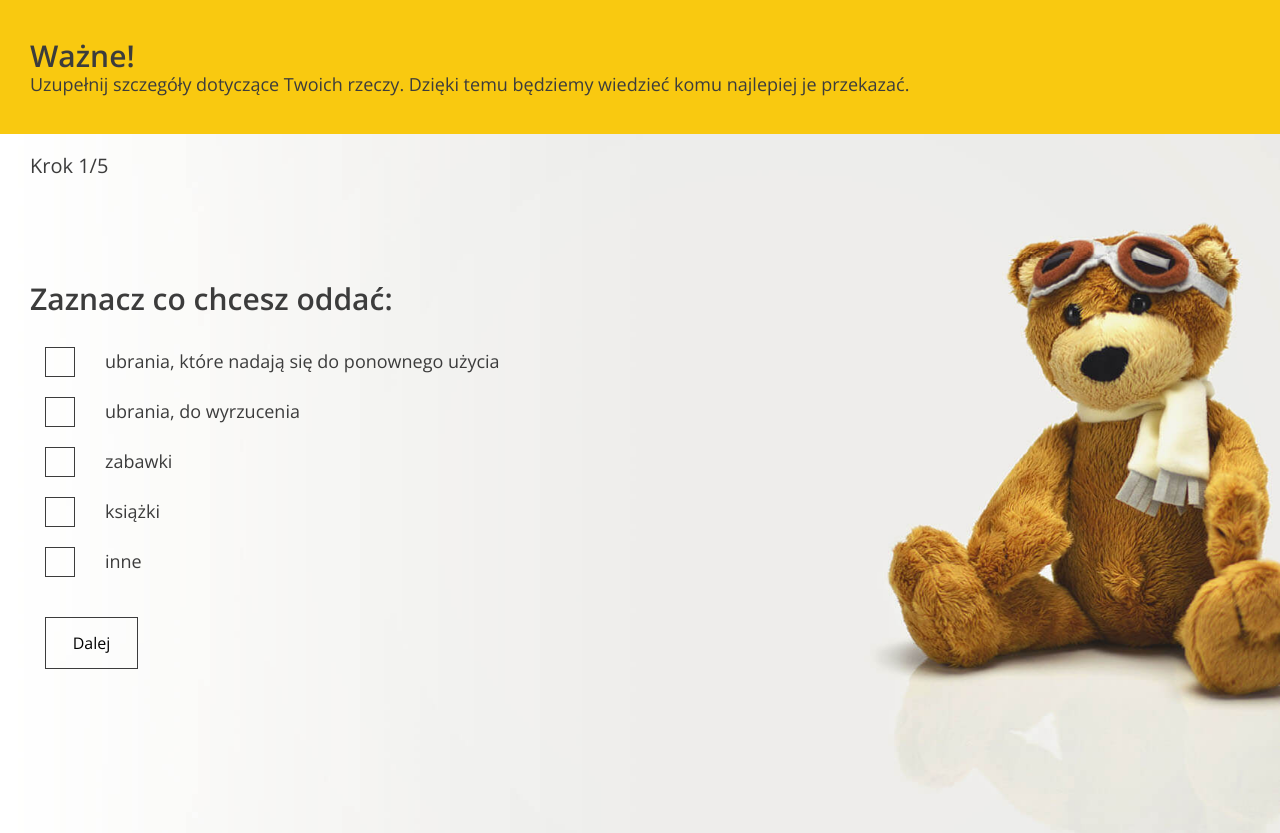
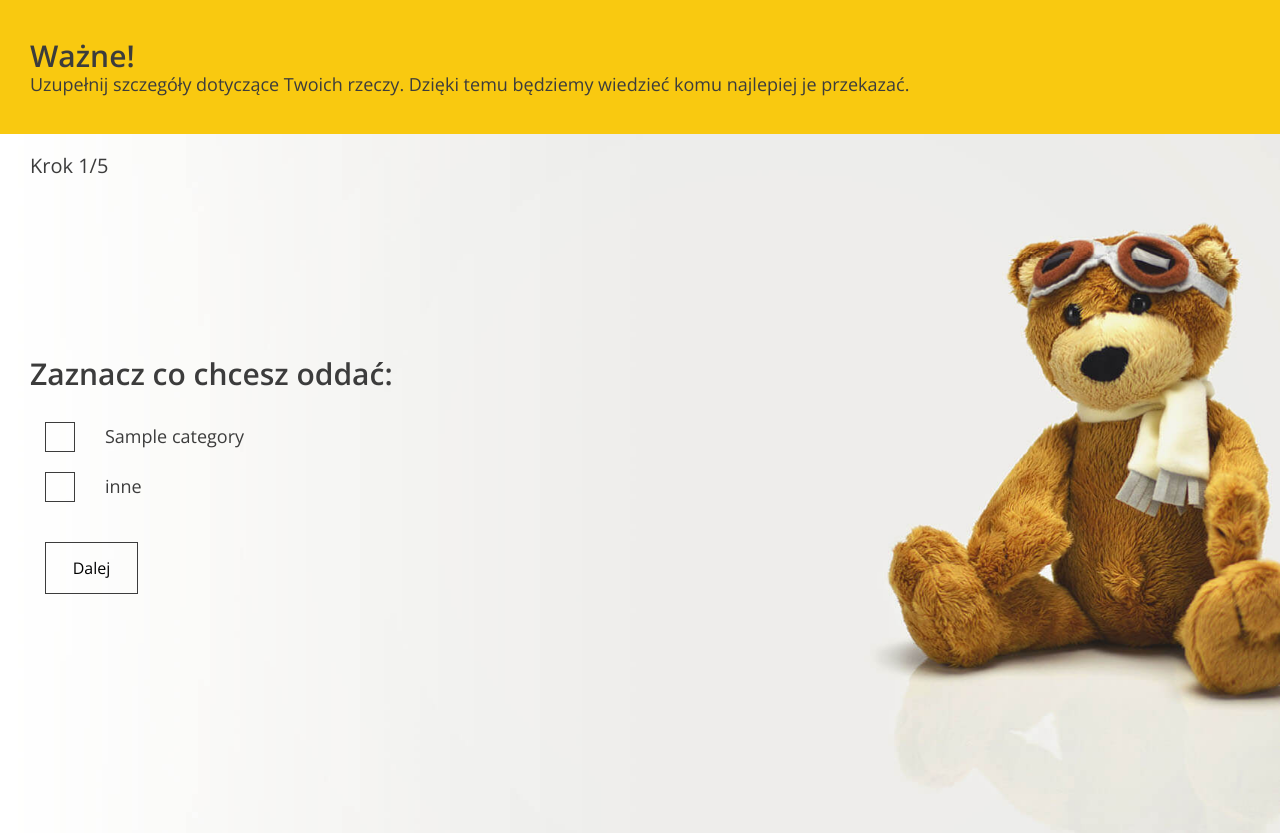
Before and after one commit to SwiderskJ/Give-it-to-good-hands, a Django app: page /donation/ in a window 1280 px wide. Shown: the part 801-1634 px from the top of the page. Run offline with Django 4.2, Linux system fonts and the light colour scheme; a user stored in the database is signed in; tables that the repository leaves empty hold one stand-in row (values such as "Sample post").

Commit message:
Update form-donation.html

```diff
--- a/templates/form-donation.html
+++ b/templates/form-donation.html
@@ -22,52 +22,25 @@
       <div class="form--steps-container">
         <div class="form--steps-counter">Krok <span>1</span>/5</div>
 
-        <form action="form-confirmation.html" method="post">
+        <form action="form-confirmation.html" method="post">{% csrf_token %}
           <!-- STEP 1: class .active is switching steps -->
           <div data-step="1" class="active">
             <h3>Zaznacz co chcesz oddać:</h3>
-
+            {% for category in categories %}
                 <div class="form-group form-group--checkbox">
                   <label>
                     <input
                       type="checkbox"
                       name="categories"
-                  value="clothes-to-use"
+                      value="{{ category.id }}"
                     />
                     <span class="checkbox"></span>
                     <span class="description"
-                  >ubrania, które nadają się do ponownego użycia</span
+                      >{{ category.name }}</span
                     >
                   </label>
                 </div>
-
-            <div class="form-group form-group--checkbox">
-              <label>
-                <input
-                  type="checkbox"
-                  name="categories"
-                  value="clothes-useless"
-                />
-                <span class="checkbox"></span>
-                <span class="description">ubrania, do wyrzucenia</span>
-              </label>
-            </div>
-
-            <div class="form-group form-group--checkbox">
-              <label>
-                <input type="checkbox" name="categories" value="toys" />
-                <span class="checkbox"></span>
-                <span class="description">zabawki</span>
-              </label>
-            </div>
-
-            <div class="form-group form-group--checkbox">
-              <label>
-                <input type="checkbox" name="categories" value="books" />
-                <span class="checkbox"></span>
-                <span class="description">książki</span>
-              </label>
-            </div>
+            {% endfor %}
 
             <div class="form-group form-group--checkbox">
               <label>
@@ -104,34 +77,20 @@
           <!-- STEP 4 -->
           <div data-step="3">
             <h3>Wybierz organizacje, której chcesz pomóc:</h3>
-
+            {% for institution in institutions %}
                 <div class="form-group form-group--checkbox">
                   <label>
                     <input type="radio" name="organization" value="old" />
                     <span class="checkbox radio"></span>
                     <span class="description">
-                  <div class="title">Fundacja “Bez domu”</div>
+                      <div class="title">{{ institution.name }}</div>
                       <div class="subtitle">
-                    Cel i misja: Pomoc dla osób nie posiadających miejsca
-                    zamieszkania
+                        Cel i misja: {{ institution.description }}
                       </div>
                     </span>
                   </label>
                 </div>
-
-            <div class="form-group form-group--checkbox">
-              <label>
-                <input type="radio" name="organization" value="old" />
-                <span class="checkbox radio"></span>
-                <span class="description">
-                  <div class="title">Fundacja “Dla dzieci"</div>
-                  <div class="subtitle">
-                    Cel i misja: Pomoc osobom znajdującym się w trudnej sytuacji
-                    życiowej.
-                  </div>
-                </span>
-              </label>
-            </div>
+            {% endfor %}
 
             <div class="form-group form-group--buttons">
               <button type="button" class="btn prev-step">Wstecz</button>
@@ -202,7 +161,7 @@
                   <li>
                     <span class="icon icon-bag"></span>
                     <span class="summary--text"
-                      >ilość worków kategoria</span
+                      >ilość worków z kategorii: wybrane kategorie</span
                     >
                   </li>
 
```
Lines whose indentation alone changed are shown as unchanged.
